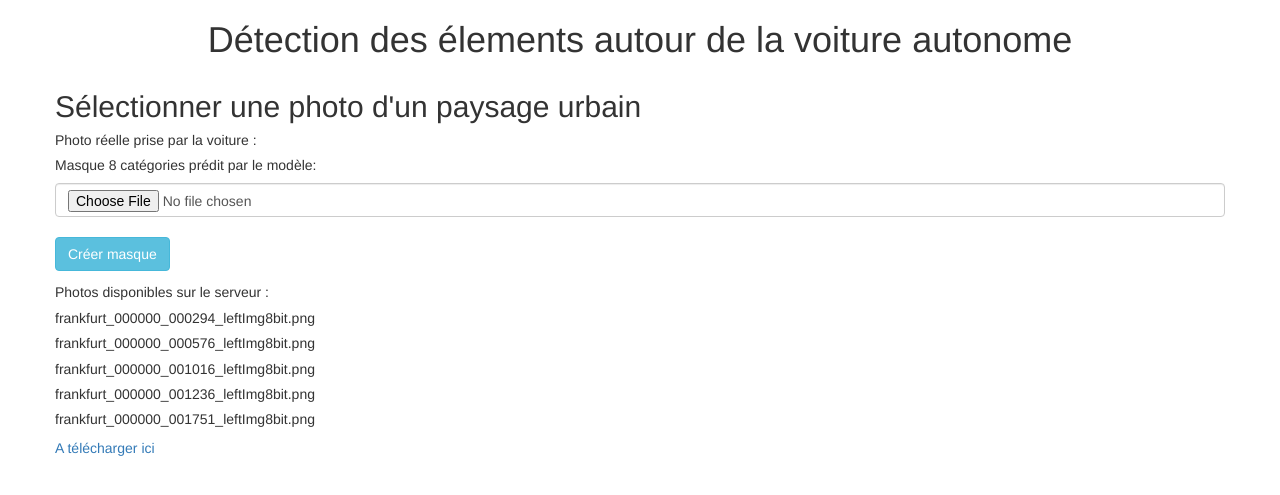
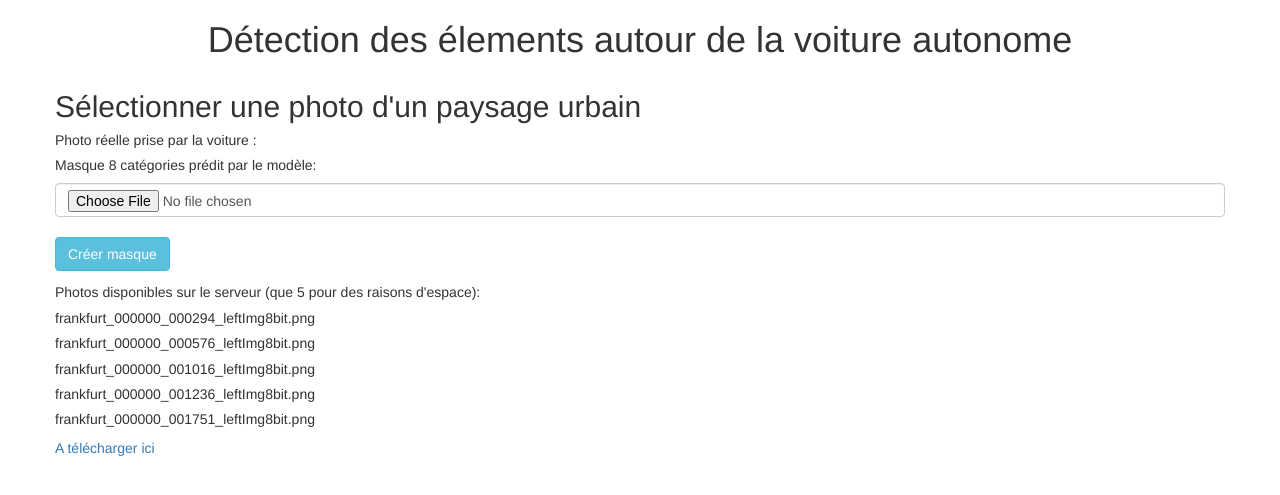
Before and after one commit to IAnthonyRenard/CityscapeSegmentation, a Flask app: page / in a window 1280 px wide. Shown: the top 495 px of the page. Run offline with Flask 3, Linux system fonts and the light colour scheme; some libraries are stand-ins or nearby versions.

Commit message:
Mise à jour de templates

```diff
--- a/templates/index.html
+++ b/templates/index.html
@@ -44,7 +44,7 @@
             <input type="submit" value="Créer masque" class="btn btn-info">
         </p>
     </form>
-     <h5>Photos disponibles sur le serveur :</h5>
+     <h5>Photos disponibles sur le serveur (que 5 pour des raisons d'espace):</h5>
      <h5>frankfurt_000000_000294_leftImg8bit.png</h5>
      <h5>frankfurt_000000_000576_leftImg8bit.png</h5>
      <h5>frankfurt_000000_001016_leftImg8bit.png</h5>
```
